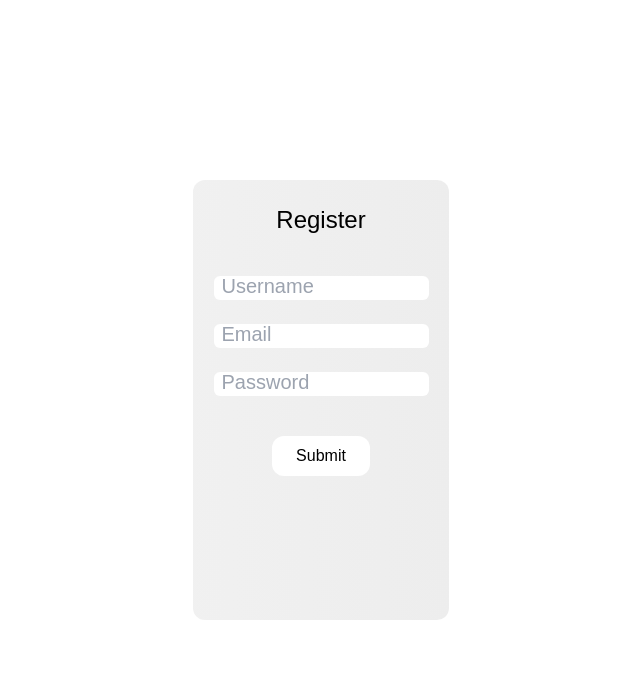
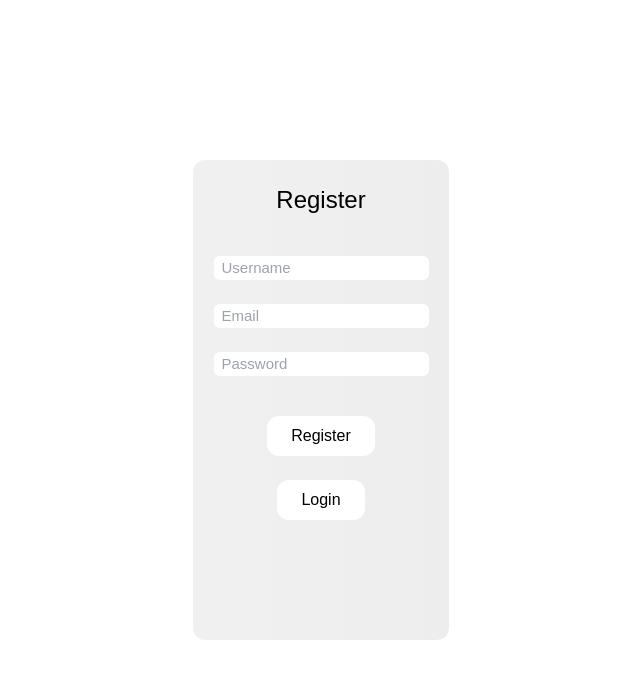
Before and after one commit to sahilpayla/E-commerce-NextJS, a Next.js app in the folder apple-store/: page /register in a window 1280 px wide. Shown: the top 678 px of the page, without its empty margins (319-959 px from the left). Built offline with nearby package versions, Linux system fonts and the light colour scheme.

Commit message:
register

```diff
--- a/apple-store/components/Navbar.jsx
+++ b/apple-store/components/Navbar.jsx
@@ -7,7 +7,7 @@
 
 const Navbar = () => {
   const { isCartOpen, toggleCart, cartItems } = useCartContext()
-  const {user} = useAuthContext()
+  const { user } = useAuthContext()
 
   return (
     <div className='bg-gradient-to-r from-cyan-500 to-pink-500 text-[white] h-[60px] w-full py-2 px-6 flex justify-center'>
@@ -26,10 +26,11 @@
         </ul>
         {/* right */}
         <div className='flex items-center gap-6'>
-          <div className='flex items-center gap-4 bg-white px-2 py-1 rounded-lg'>
+          {/* <div className='flex items-center gap-4 bg-white px-2 py-1 rounded-lg'>
             <input className='text-[#222] outline-none' type="text" placeholder='Search...' />
             <AiOutlineSearch color="black" />
-          </div>
+          </div> */}
+          <Link href='/login'><li className='cursor-pointer transition-all hover:text-[#efefefe6]'>Login</li></Link>
           <div className='relative'>
             <AiOutlineShoppingCart size={25} onClick={toggleCart} />
             <span className='absolute -top-3 -right-4 px-2 rounded-full bg-white text-[#222]'>
--- a/apple-store/ctx/authContext.js
+++ b/apple-store/ctx/authContext.js
@@ -48,6 +48,7 @@
         }
     }
 
+
     return <authContext.Provider value={{
         user,
         token,
--- a/apple-store/src/pages/login.js
+++ b/apple-store/src/pages/login.js
@@ -1,9 +1,10 @@
 import React, { useState } from 'react'
 import { useAuthContext } from '../../ctx/authContext'
+import Link from 'next/link';
 
 const Login = () => {
     const [data, setData] = useState({})
-    const handleLogin = useAuthContext()
+    const {handleLogin} = useAuthContext()
 
     const handleChange = (e) => {
         setData(prev => {
@@ -31,8 +32,14 @@
                         placeholder='Password...'
                     />
                     <button className="bg-white text-[black] hover:bg-[orange] px-6 py-2 rounded-xl mt-4">
-                        Submit
+                        Login
                     </button>
+
+                    <Link href='/register'>
+                        <li className="bg-white text-[black] hover:bg-[orange] px-6 py-2 rounded-xl">
+                            Register
+                        </li>
+                    </Link>
                 </form>
             </div>
         </div>
--- a/apple-store/src/pages/register.js
+++ b/apple-store/src/pages/register.js
@@ -1,9 +1,10 @@
 import React, { useState } from 'react'
+import Link from 'next/link'
 import { useAuthContext } from '../../ctx/authContext'
 
 const Register = () => {
     const [data, setData] = useState({})
-    const handleRegister = useAuthContext()
+    const {handleRegister} = useAuthContext()
 
     const handleChange = (e) => {
         setData(prev => {
@@ -13,31 +14,38 @@
 
     return (
         <div className='h-screen w-screen flex justify-center items-center'>
-            <div className="h-[55vh] w-[20vw] rounded-xl bg-gradient-to-r from-[#e9e9e9a8] to-[#e0e0e093]">
+            <div className="h-[60vh] w-[20vw] rounded-xl bg-gradient-to-r from-[#e9e9e9a8] to-[#e0e0e093]">
                 <h2 className="text-center mt-6 text-2xl text-[black]" > Register</h2>
                 <form onSubmit={(e) => handleRegister(e, data)} className="flex flex-col gap-6 items-center my-10">
                     <input
-                        className="pl-2 rounded-md placeholder:text-[20px] "
+                        className="pl-2 rounded-md placeholder:text-[15px] "
                         onChange={handleChange}
                         type="text"
                         name="username"
                         placeholder='Username'
                     />
                     <input
-                        className="pl-2 rounded-md placeholder:text-[20px] "
+                        className="pl-2 rounded-md placeholder:text-[15px] "
                         onChange={handleChange}
                         type="email"
                         name="email"
                         placeholder='Email'
                     />
                     <input
-                        className="pl-2 rounded-md placeholder:text-[20px] "
+                        className="pl-2 rounded-md placeholder:text-[15px] "
                         onChange={handleChange}
                         type="password"
                         name="password"
                         placeholder='Password'
                     />
-                    <button className="bg-white text-[black] hover:bg-[orange] px-6 py-2 rounded-xl mt-4">Submit</button>
+                    <button className="bg-white text-[black] hover:bg-[orange] px-6 py-2 rounded-xl mt-4">Register</button>
+
+                    <Link href='/login'>
+                        <li className="bg-white text-[black] hover:bg-[orange] px-6 py-2 rounded-xl">
+                            Login
+                        </li>
+                    </Link>
+
                 </form>
             </div>
         </div>
--- a/apple-store/src/styles/globals.css
+++ b/apple-store/src/styles/globals.css
@@ -7,6 +7,7 @@
     box-sizing: border-box;
     padding: 0;
     margin: 0;
+    list-style-type: none;
     text-align: justify;
     font-family: sans-serif;
 }
```
